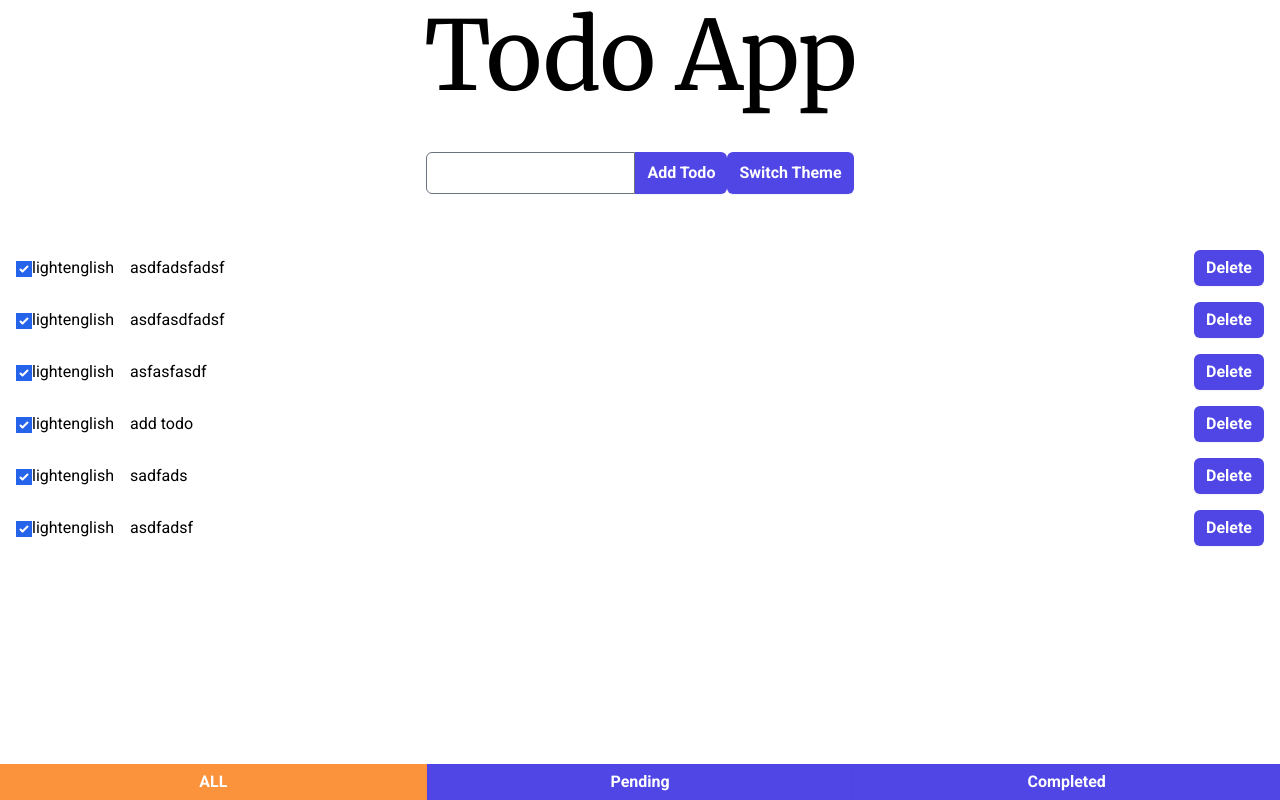
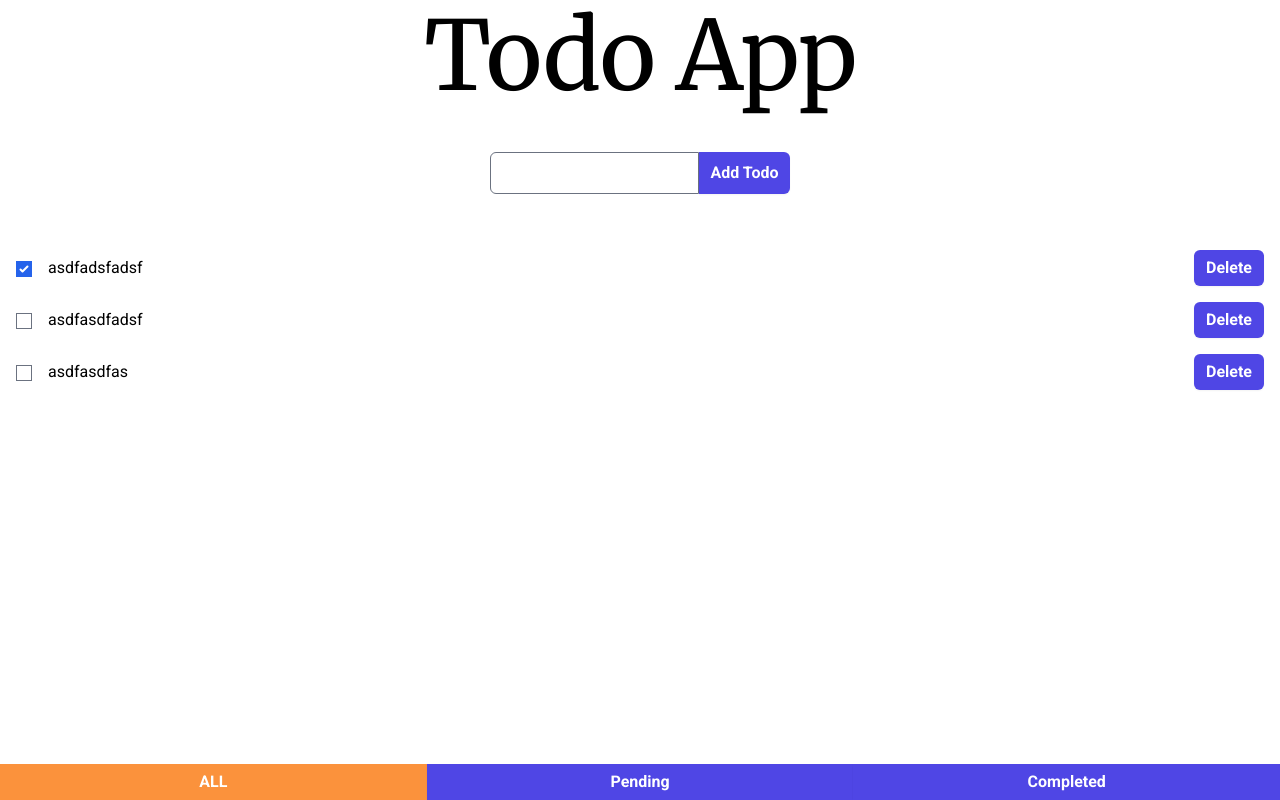
Before and after one commit to the-special-character/fs-8, a React app: page / in a window 1280 px wide. Built offline with nearby package versions, Linux system fonts and the light colour scheme; data requests are answered from the project's data file.

Commit message:
commit code

```diff
--- a/db.json
+++ b/db.json
@@ -7,28 +7,13 @@
     },
     {
       "text": "asdfasdfadsf",
-      "isDone": true,
+      "isDone": false,
       "id": 8
     },
     {
-      "text": "asfasfasdf",
-      "isDone": true,
-      "id": 9
-    },
-    {
-      "text": "add todo",
-      "isDone": true,
-      "id": 10
-    },
-    {
-      "text": "sadfads",
-      "isDone": true,
-      "id": 11
-    },
-    {
-      "text": "asdfadsf",
-      "isDone": true,
-      "id": 12
+      "text": "asdfasdfas",
+      "isDone": false,
+      "id": 13
     }
   ]
 }
--- a/src/Todo/index.jsx
+++ b/src/Todo/index.jsx
@@ -1,36 +1,17 @@
-import React, { forwardRef, memo } from 'react';
+import React, { memo } from 'react';
 import TodoForm from './todoForm';
 import TodoList from './todoList';
 import TodoFilter from './todoFilter';
-import todoHOC from '../HOC/todoHOC';
-import { ThemeProvider } from '../context/themeContext';
 
-const Todo = forwardRef(
-  (
-    {
-      loadTodoData,
-      addTodo,
-      toggleComplete,
-      deleteTodo,
-      todoList,
-      filterType,
-    },
-    ref,
-  ) => (
-      <main className="flex flex-col items-center h-screen">
-        <h1>Todo App</h1>
-        <TodoForm addTodo={addTodo} ref={ref} />
-        <TodoList
-          toggleComplete={toggleComplete}
-          deleteTodo={deleteTodo}
-          todoList={todoList}
-        />
-        <TodoFilter
-          filterTodo={loadTodoData}
-          filterType={filterType}
-        />
-      </main>
-  ),
-);
+function Todo() {
+  return (
+    <main className="flex flex-col items-center h-screen">
+      <h1>Todo App</h1>
+      <TodoForm />
+      <TodoList />
+      <TodoFilter />
+    </main>
+  );
+}
 
-export default todoHOC(memo(Todo));
+export default memo(Todo);
--- a/src/Todo/todoFilter.jsx
+++ b/src/Todo/todoFilter.jsx
@@ -1,38 +1,46 @@
 import React, { memo } from 'react';
-import clsx from 'clsx'
+import clsx from 'clsx';
+import { TodoContext } from '../context/todoContext';
 
-function TodoFilter({ filterTodo, filterType }) {
+function TodoFilter() {
   return (
+    <TodoContext.Consumer>
+      {({ filterType, loadTodoData }) => (
         <div className="filter w-full flex">
           <button
             type="button"
             className={clsx('btn rounded-none flex-1', {
-          'bg-orange-400 hover:bg-orange-500': filterType === 'all'
+              'bg-orange-400 hover:bg-orange-500':
+                filterType === 'all',
             })}
-        onClick={() => filterTodo('all')}
+            onClick={() => loadTodoData('all')}
           >
             ALL
           </button>
           <button
             type="button"
             className={clsx('btn rounded-none flex-1', {
-          'bg-orange-400 hover:bg-orange-500': filterType === 'pending',
+              'bg-orange-400 hover:bg-orange-500':
+                filterType === 'pending',
             })}
-        onClick={() => filterTodo('pending')}
+            onClick={() => loadTodoData('pending')}
           >
             Pending
           </button>
           <button
             type="button"
             className={clsx('btn rounded-none flex-1', {
-          'bg-orange-400 hover:bg-orange-500': filterType === 'completed',
+              'bg-orange-400 hover:bg-orange-500':
+                filterType === 'completed',
             })}
-        onClick={() => filterTodo('completed')}
+            onClick={() => loadTodoData('completed')}
           >
             Completed
           </button>
         </div>
+      )}
+    </TodoContext.Consumer>
   );
 }
 
-export default  memo(TodoFilter);
+export default memo(TodoFilter);
--- a/src/Todo/todoForm.jsx
+++ b/src/Todo/todoForm.jsx
@@ -1,34 +1,33 @@
-import React, { forwardRef, memo } from 'react';
-import ThemeContext from '../context/themeContext';
+import React, { memo } from 'react';
+import { TodoContext } from '../context/todoContext';
 
-const TodoForm = forwardRef(({ addTodo }, ref) => {
-  console.log('todo form');
+function TodoForm() {
   return (
+    <TodoContext.Consumer>
+      {({ addTodo, inputRef }) => (
         <form className="flex my-10" onSubmit={addTodo}>
           <div>
             <label htmlFor="todoText" className="sr-only">
               Todo Text
             </label>
             <input
-          ref={ref}
+              ref={inputRef}
               type="text"
               id="todoText"
               className="rounded-l-md"
             />
           </div>
-      <button type="submit" className="btn rounded-l-none">
+          <button
+            type="submit"
+            className="btn rounded-l-none"
+          >
             Add Todo
           </button>
-      <ThemeContext.Consumer>
-        {({ switchTheme }) => (
-          <button className="btn" type='button' onClick={switchTheme}>
-            Switch Theme
-          </button>
+        </form>
       )}
-      </ThemeContext.Consumer>
-    </form>
+    </TodoContext.Consumer>
   );
-});
+}
 
 TodoForm.displayName = 'TodoForm';
 
--- a/src/Todo/todoList.jsx
+++ b/src/Todo/todoList.jsx
@@ -1,22 +1,18 @@
 import React, { memo } from 'react';
 import TodoListItem from './todoListItem';
+import { TodoContext } from '../context/todoContext';
 
-function TodoList({
-  todoList,
-  toggleComplete,
-  deleteTodo,
-}) {
+function TodoList() {
   return (
-    <div className="todoList w-full flex-1">
-      {todoList.map(item => (
-          <TodoListItem
-            key={item.id}
-            item={item}
-            toggleComplete={toggleComplete}
-            deleteTodo={deleteTodo}
-          />
-        ))}
-    </div>
+    <TodoContext.Consumer>
+      {({ todoList }) => (
+        <div className="todoList w-full flex-1">
+          {todoList.map(item => (
+            <TodoListItem key={item.id} item={item} />
+          ))}
+        </div>
+      )}
+    </TodoContext.Consumer>
   );
 }
 
--- a/src/Todo/todoListItem.jsx
+++ b/src/Todo/todoListItem.jsx
@@ -1,16 +1,20 @@
-import React, { memo} from 'react';
-import ThemeContext from '../context/themeContext'
-import LocaleContext from '../context/localeContext';
+import React, { memo } from 'react';
+import { TodoContext } from '../context/todoContext';
 
-function TodoListItem({item, toggleComplete, deleteTodo}) {
-    console.log("render todo Item");
+function TodoListItem({ item }) {
+  console.log('render todo Item');
   return (
     <div
       key={item.id}
       className="todoItem flex items-center m-4"
     >
+      <TodoContext.Consumer>
+        {({ toggleComplete }) => (
           <div>
-        <label htmlFor="isCompleted" className="sr-only">
+            <label
+              htmlFor="isCompleted"
+              className="sr-only"
+            >
               Is Completed
             </label>
             <input
@@ -21,19 +25,14 @@ function TodoListItem({item, toggleComplete, deleteTodo}) {
               onChange={() => toggleComplete(item)}
             />
           </div>
-      <ThemeContext.Consumer>
-        {(value) => {
-          console.log("consumer render");
-        return <p>{value.theme}</p>}}
-      </ThemeContext.Consumer>
-      <LocaleContext.Consumer>
-        {({locale}) => {
-          return <p>{locale}</p>
-        }}
-      </LocaleContext.Consumer>
+        )}
+      </TodoContext.Consumer>
+
       <p className="flex-1 mx-4 line-clamp-1">
         {item.text}
       </p>
+      <TodoContext.Consumer>
+        {({ deleteTodo }) => (
           <button
             type="button"
             className="btn"
@@ -41,6 +40,8 @@ function TodoListItem({item, toggleComplete, deleteTodo}) {
           >
             Delete
           </button>
+        )}
+      </TodoContext.Consumer>
     </div>
   );
 }
--- /dev/null
+++ b/src/context/todoContext.jsx
@@ -0,0 +1,141 @@
+import React, {
+  PureComponent,
+  createContext,
+  createRef,
+} from 'react';
+
+export const TodoContext = createContext();
+
+export class TodoProvider extends PureComponent {
+  constructor(props) {
+    super(props);
+    this.state = {
+      todoList: [],
+      filterType: 'all',
+    };
+
+    this.inputRef = createRef();
+  }
+
+  componentDidMount() {
+    this.loadTodoData();
+  }
+
+  loadTodoData = async (filterType = 'all') => {
+    try {
+      let url = 'http://localhost:3004/todoList';
+      if (filterType !== 'all') {
+        url += `?isDone=${filterType === 'completed'}`;
+      }
+      const res = await fetch(url);
+      const json = await res.json();
+      this.setState({ todoList: json, filterType });
+    } catch (error) {}
+  };
+
+  addTodo = async event => {
+    try {
+      event.preventDefault();
+      const todoText = this.inputRef.current;
+
+      const res = await fetch(
+        'http://localhost:3004/todoList',
+        {
+          method: 'POST',
+          body: JSON.stringify({
+            text: todoText.value,
+            isDone: false,
+          }),
+          headers: {
+            'Content-Type': 'application/json',
+            Accept: 'application/json',
+          },
+        },
+      );
+
+      const todoItem = await res.json();
+
+      // this.loadTodoData();
+
+      this.setState(
+        ({ todoList }) => ({
+          todoList: [...todoList, todoItem],
+        }),
+        () => {
+          this.inputRef.current.value = '';
+        },
+      );
+    } catch (error) {}
+  };
+
+  toggleComplete = async item => {
+    try {
+      const res = await fetch(
+        `http://localhost:3004/todoList/${item.id}`,
+        {
+          method: 'PUT',
+          body: JSON.stringify({
+            ...item,
+            isDone: !item.isDone,
+          }),
+          headers: {
+            'Content-Type': 'application/json',
+            Accept: 'application/json',
+          },
+        },
+      );
+
+      const todoItem = await res.json();
+
+      this.setState(({ todoList }) => {
+        const i = todoList.findIndex(x => x.id === item.id);
+        return {
+          todoList: [
+            ...todoList.slice(0, i),
+            todoItem,
+            ...todoList.slice(i + 1),
+          ],
+        };
+      });
+    } catch (error) {}
+  };
+
+  deleteTodo = async item => {
+    try {
+      await fetch(
+        `http://localhost:3004/todoList/${item.id}`,
+        {
+          method: 'DELETE',
+        },
+      );
+
+      this.setState(({ todoList }, props) => {
+        const i = todoList.findIndex(x => x.id === item.id);
+        return {
+          todoList: [
+            ...todoList.slice(0, i),
+            ...todoList.slice(i + 1),
+          ],
+        };
+      });
+    } catch (error) {}
+  };
+
+  render() {
+    const { children } = this.props;
+    return (
+      <TodoContext.Provider
+        value={{
+          addTodo: this.addTodo,
+          toggleComplete: this.toggleComplete,
+          deleteTodo: this.deleteTodo,
+          loadTodoData: this.loadTodoData,
+          inputRef: this.inputRef,
+          ...this.state,
+        }}
+      >
+        {children}
+      </TodoContext.Provider>
+    );
+  }
+}
--- a/src/index.jsx
+++ b/src/index.jsx
@@ -4,6 +4,7 @@ import Todo from './Todo';
 import './style.css';
 import { ThemeProvider } from './context/themeContext';
 import { LocaleProvider } from './context/localeContext';
+import { TodoProvider } from './context/todoContext';
 
 const container = document.getElementById('app');
 const root = createRoot(container);
@@ -11,7 +12,9 @@ const root = createRoot(container);
 root.render(
   <LocaleProvider>
     <ThemeProvider>
-      <Todo />
+      <TodoProvider>
+        <Todo />
+      </TodoProvider>
     </ThemeProvider>
   </LocaleProvider>,
 );
```
Lines whose indentation alone changed are shown as unchanged.
